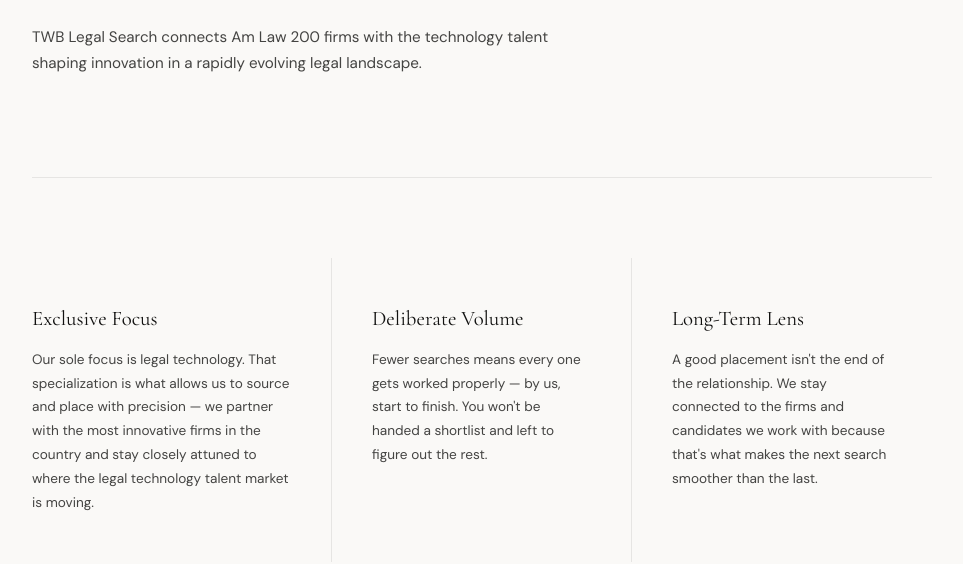
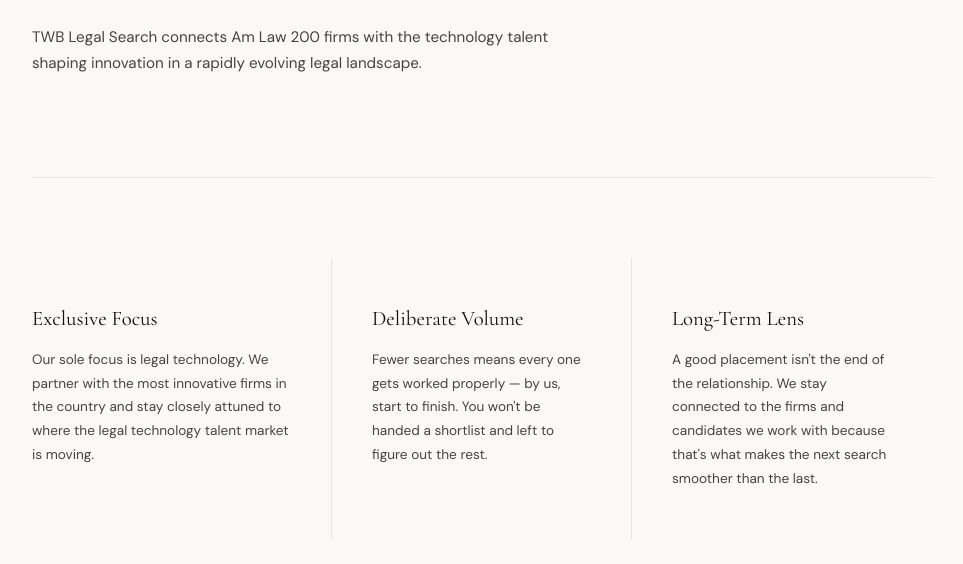
Before and after one commit to twblegal/twb-legal-search-site, a plain HTML site: page index.html in a window 1280 px wide. Shown: the part 411-975 px from the top of the page, without its empty margins (158-1121 px from the left). Drawn offline with nearby package versions, Linux system fonts and the light colour scheme.

Commit message:
Remove redundancy in pillar body text

```diff
--- a/index.html
+++ b/index.html
@@ -769,7 +769,7 @@
     <div class="pillars reveal d4">
       <div class="pillar">
         <div class="pillar-title">Exclusive Focus</div>
-        <p class="pillar-body">Our sole focus is legal technology. That specialization is what allows us to source and place with precision — we partner with the most innovative firms in the country and stay closely attuned to where the legal technology talent market is moving.</p>
+        <p class="pillar-body">Our sole focus is legal technology. We partner with the most innovative firms in the country and stay closely attuned to where the legal technology talent market is moving.</p>
       </div>
       <div class="pillar">
         <div class="pillar-title">Deliberate Volume</div>
```
